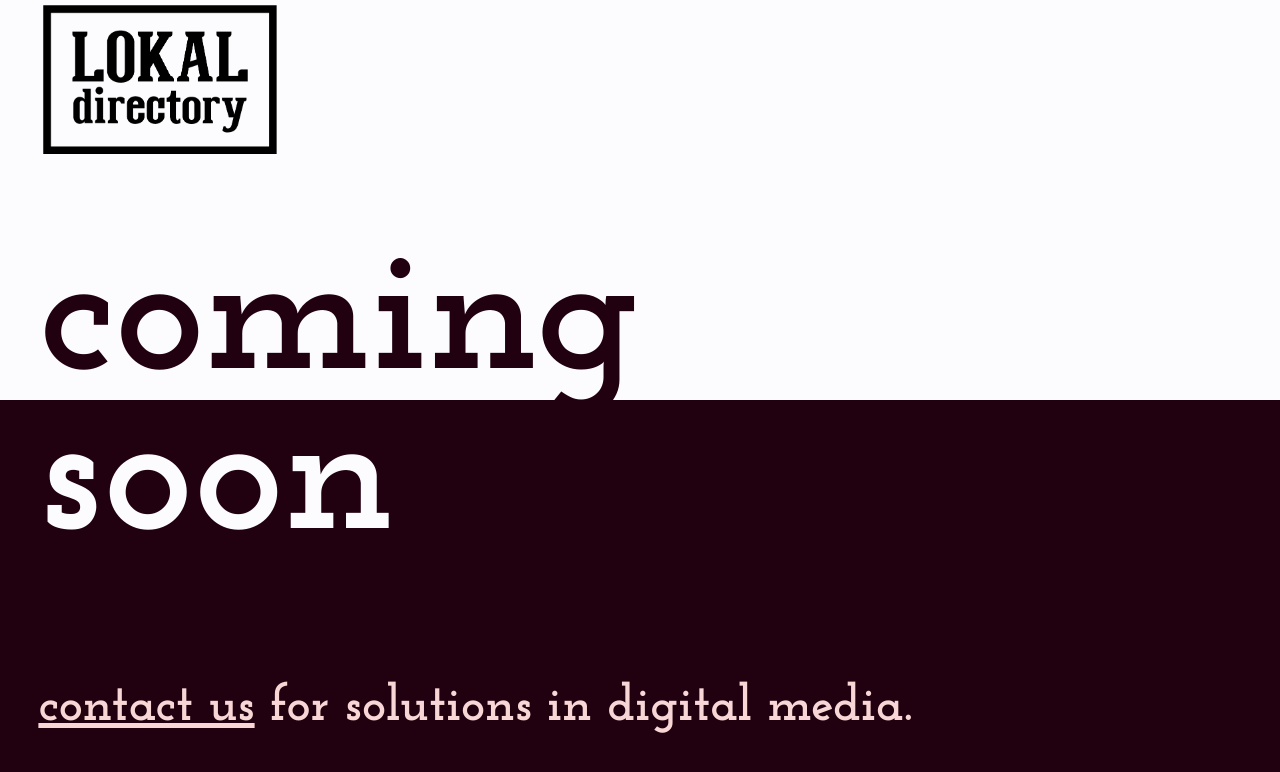
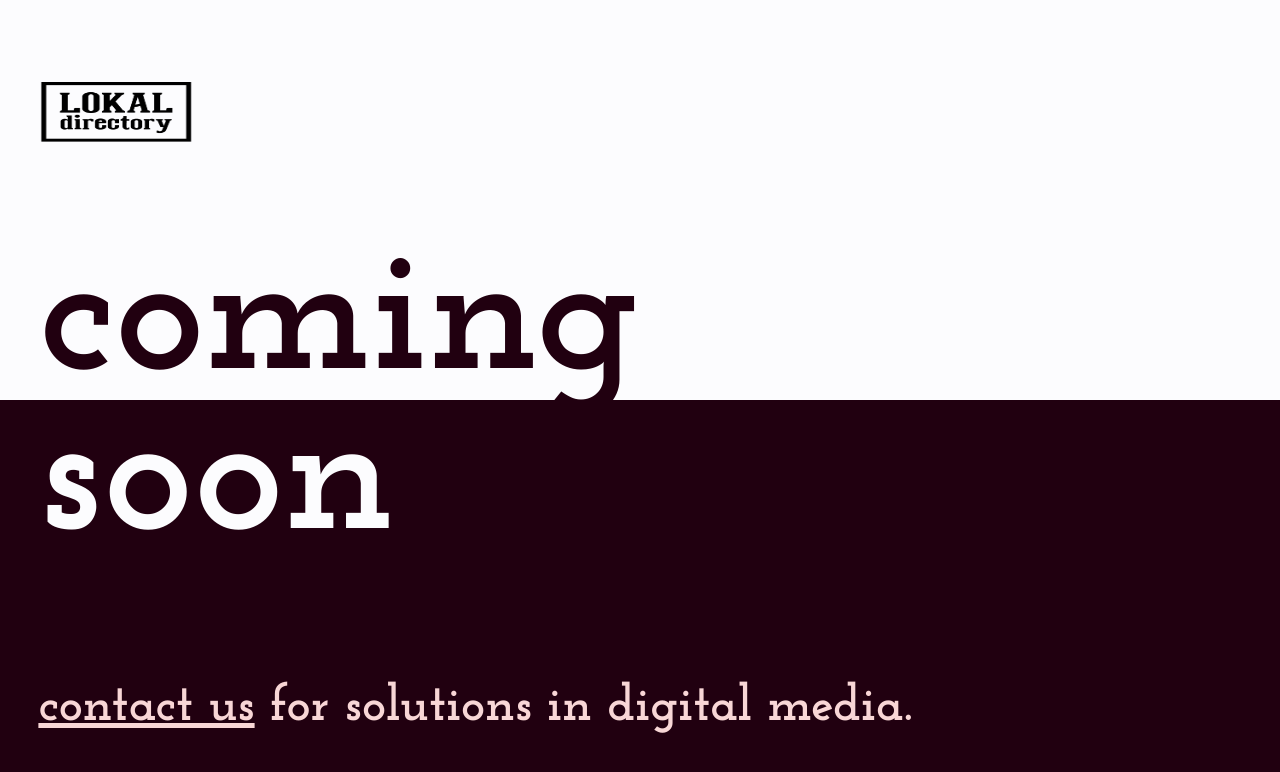
Before and after one commit to theWhiteWulfy/ld-comingsoon, a plain HTML site: page index.html in a window 1280 px wide. Drawn offline with Linux system fonts and the light colour scheme.

Commit message:
Update index.html

```diff
--- a/index.html
+++ b/index.html
@@ -52,6 +52,8 @@ div.black {
 
 img{
     padding-left: 3vw;
+	height: 8vh;
+	width: 12.25vw;
 }
 
     </style>
```
